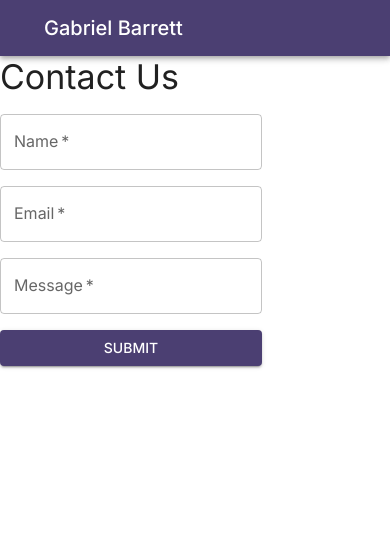
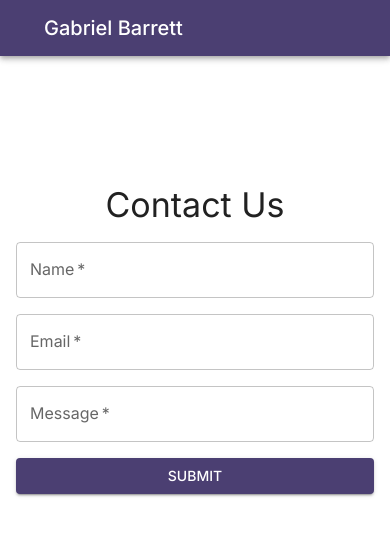
Before and after one commit to DeftVision/craftnhouse, a React (Vite) app in the folder frontend/: page /contact in a window 390 px wide. Shown: the top 536 px of the page. Built offline with nearby package versions, Linux system fonts and the light colour scheme; some icons are missing.

Commit message:
Adds basic page structure and styling
Implements basic Home, About, and Contact pages.
Wraps routes in a Box component for consistent styling,
including setting a top margin to account for the MobileNav and applying padding.

```diff
--- a/frontend/src/App.jsx
+++ b/frontend/src/App.jsx
@@ -2,6 +2,7 @@ import { useState } from 'react'
 import { Routes, Route } from 'react-router-dom'
 import { Home, About, Contact } from './pages'
 import MobileNav from './components/MobileNav';
+import {Box} from "@mui/material";
 
 function App() {
   const [count, setCount] = useState(0)
@@ -9,11 +10,13 @@ function App() {
   return (
     <>
         <MobileNav />
-        <Routes>
-            <Route path="/" element={<Home />} />
-            <Route path="/about" element={<About />} />
-            <Route path="/contact" element={<Contact />} />
-        </Routes>
+        <Box sx={{ mt: '64px', px: 2 }}>
+            <Routes>
+                <Route path="/" element={<Home />} />
+                <Route path="/about" element={<About />} />
+                <Route path="/contact" element={<Contact />} />
+            </Routes>
+        </Box>
     </>
   )
 }
--- a/frontend/src/components/ContactForm.jsx
+++ b/frontend/src/components/ContactForm.jsx
@@ -2,7 +2,6 @@ import React, { useState } from 'react';
 import { Box, Typography, TextField, Button, Stack } from '@mui/material'
 
 export default function ContactForm () {
-    const [formData, setFormData] = useState({});
     const [error, setError] = useState(false);
 
 
@@ -28,8 +27,8 @@ export default function ContactForm () {
             data-netlify='true'
             netlify-honeypot='bot-field'
             sx={{
-                display: 'flex',
-                flexWrap: 'wrap',
+                width: '100%',
+                mt: 4,
             }}
         >
 
@@ -65,7 +64,8 @@ export default function ContactForm () {
                     required
                     arial-label='Message'
                 />
-                <Button type='submit' variant='contained' sx={{ mt: 2 }}>Submit</Button>
+                <Button type='submit' onSubmit={handleSubmit}
+                         variant='contained' sx={{ mt: 2 }}>Submit</Button>
             </Stack>
 
         </Box>
--- a/frontend/src/pages/About.jsx
+++ b/frontend/src/pages/About.jsx
@@ -1,11 +1,20 @@
 import React from 'react';
+import { Box, Typography } from '@mui/material';
 
-const About = () => {
+
+export default function About () {
     return (
-        <div>
-            About
-        </div>
+        <Box
+            sx={{
+                maxWidth: '600px',
+                mx: 'auto',
+                py: 4,
+                textAlign: 'center'
+            }}
+
+        >
+            <Typography variant='h4'>About</Typography>
+            <Typography variant='h5'>This is your about page content.</Typography>
+        </Box>
     );
 };
-
-export default About;
--- a/frontend/src/pages/Contact.jsx
+++ b/frontend/src/pages/Contact.jsx
@@ -4,7 +4,15 @@ import ContactForm from '../components/ContactForm'
 
 export default function Contact () {
     return (
-        <Box>
+        <Box
+            sx={{
+                maxWidth: '600px',
+                max: 'auto',
+                py: 4,
+                textAlign: 'center'
+            }}
+
+        >
             <ContactForm />
         </Box>
     );
--- a/frontend/src/pages/Home.jsx
+++ b/frontend/src/pages/Home.jsx
@@ -1,9 +1,20 @@
 import React from 'react';
+import { Box, Typography } from '@mui/material';
+
 
 export default function Home () {
     return (
-        <div>
-            Home
-        </div>
+        <Box
+            sx={{
+                maxWidth: '600px',
+                mx: 'auto',
+                py: 4,
+                textAlign: 'center'
+            }}
+
+        >
+            <Typography variant='h4'>Home</Typography>
+            <Typography variant='h5'>This is your homepage content.</Typography>
+        </Box>
     );
 };
```
